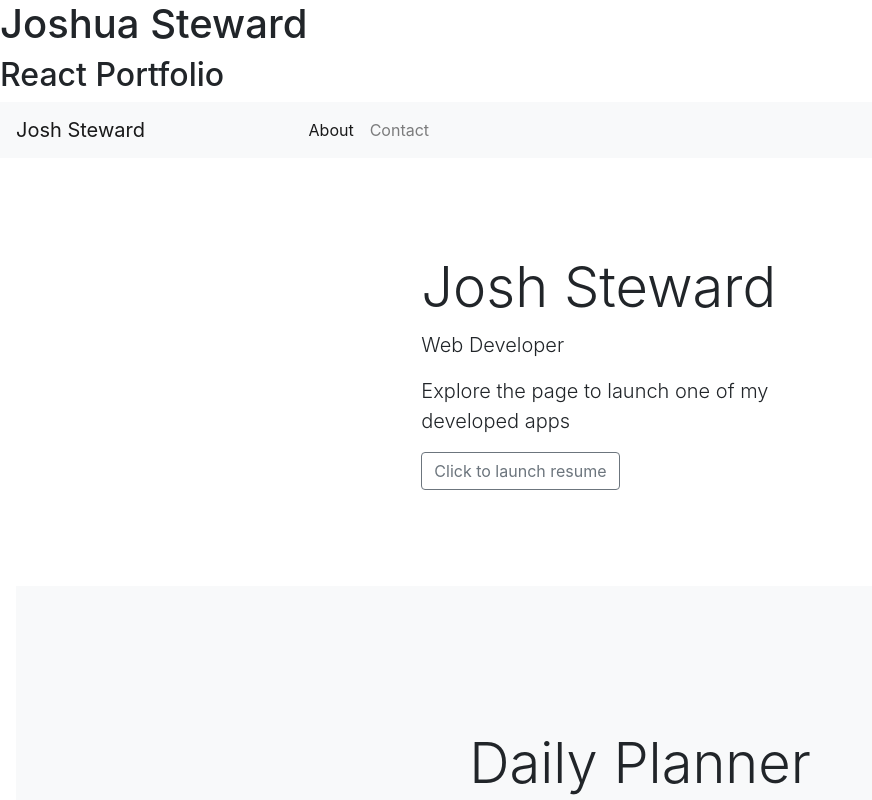
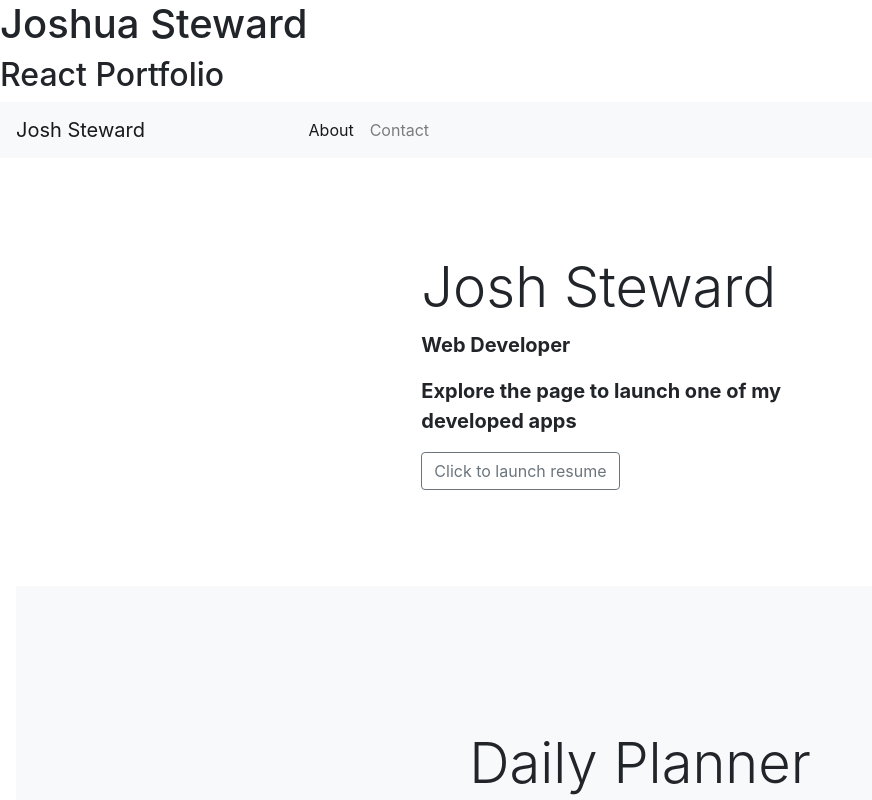
Before and after one commit to JoshSteward/ReactPortfolio, a React (Create React App) app: page / in a window 1280 px wide. Shown: the top 800 px of the page, without its empty margins (0-872 px from the left). Built offline with nearby package versions, Linux system fonts and the light colour scheme.

Commit message:
style edits

```diff
--- a/src/Components/Contact /style.css
+++ b/src/Components/Contact /style.css
@@ -1,3 +1,3 @@
 .lead {
-    font-weight: boldgti ;
+    font-weight: bold ;
 }
```
